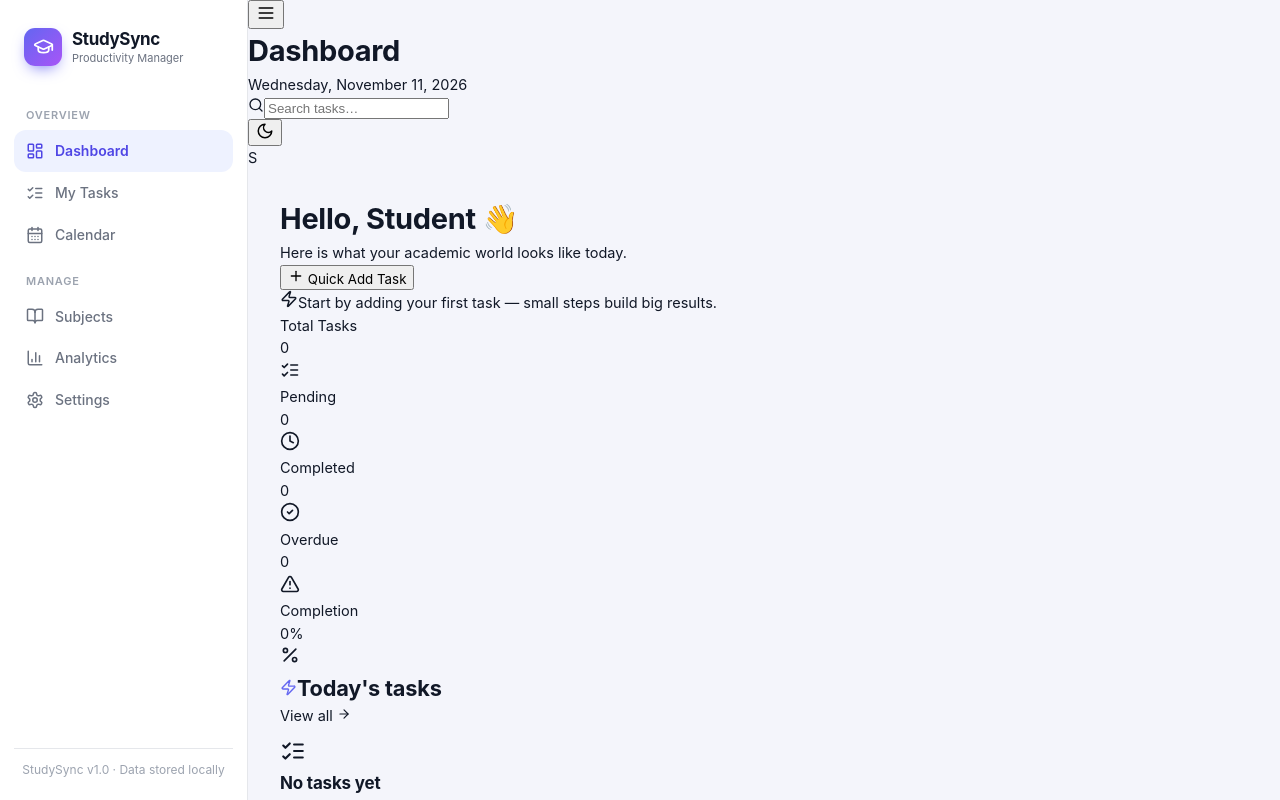
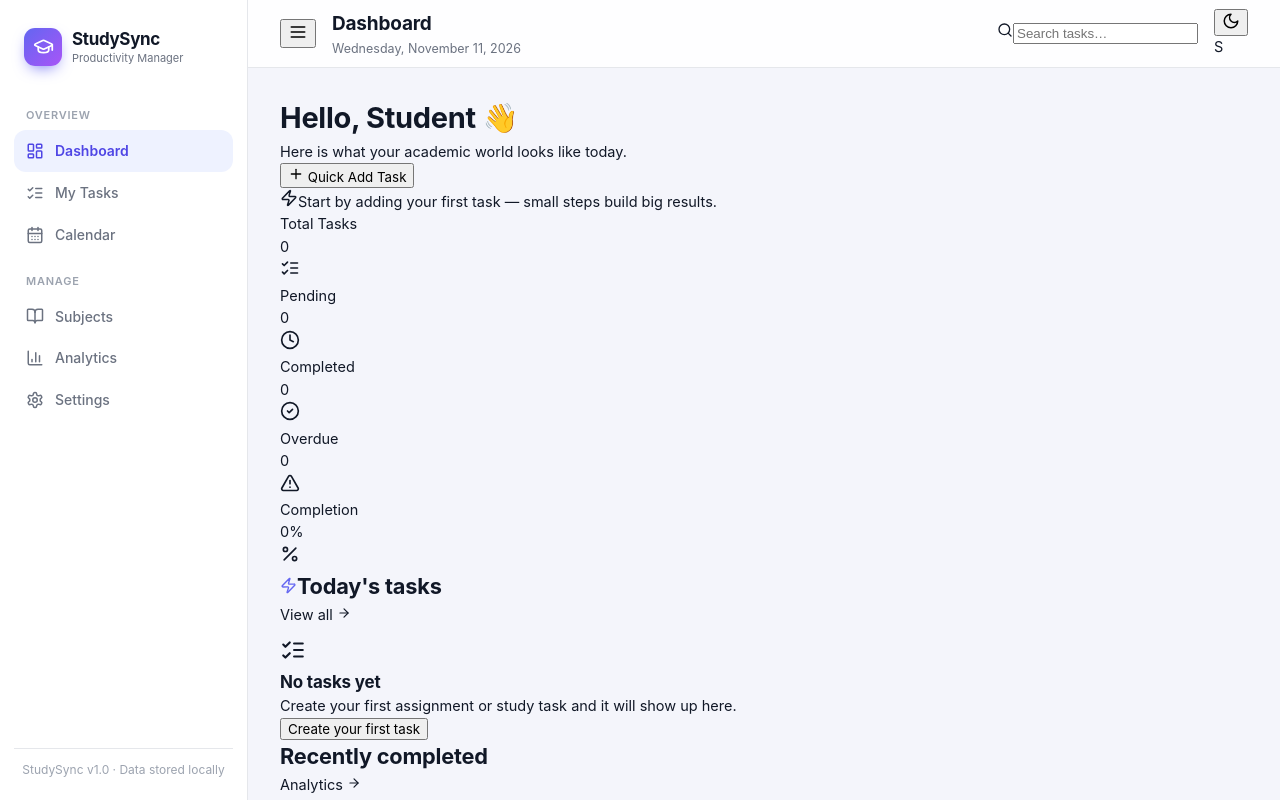
Before and after one commit to ShivanshDahiya5/StudySync-Student-Productivity, a React (Vite) app: page / in a window 1280 px wide. Shown: the top 800 px of the page. Built offline with nearby package versions, Linux system fonts and the light colour scheme.

Commit message:
Add sticky header styles for improved navigation and layout in index.css

```diff
--- a/src/index.css
+++ b/src/index.css
@@ -252,3 +252,22 @@ button { font-family: inherit; }
   color: var(--text-faint);
   text-align: center;
 }
+
+/* ---------- Header ---------- */
+.header {
+  position: sticky;
+  top: 0;
+  z-index: 30;
+  height: var(--header-height);
+  display: flex;
+  align-items: center;
+  gap: 16px;
+  padding: 0 32px;
+  background: var(--header-bg);
+  backdrop-filter: blur(10px);
+  border-bottom: 1px solid var(--border);
+}
+
+.header-title-block { min-width: 0; flex: 1; }
+.header-title { font-size: 19px; font-weight: 650; }
+.header-date { font-size: 12.5px; color: var(--text-muted); }
```
